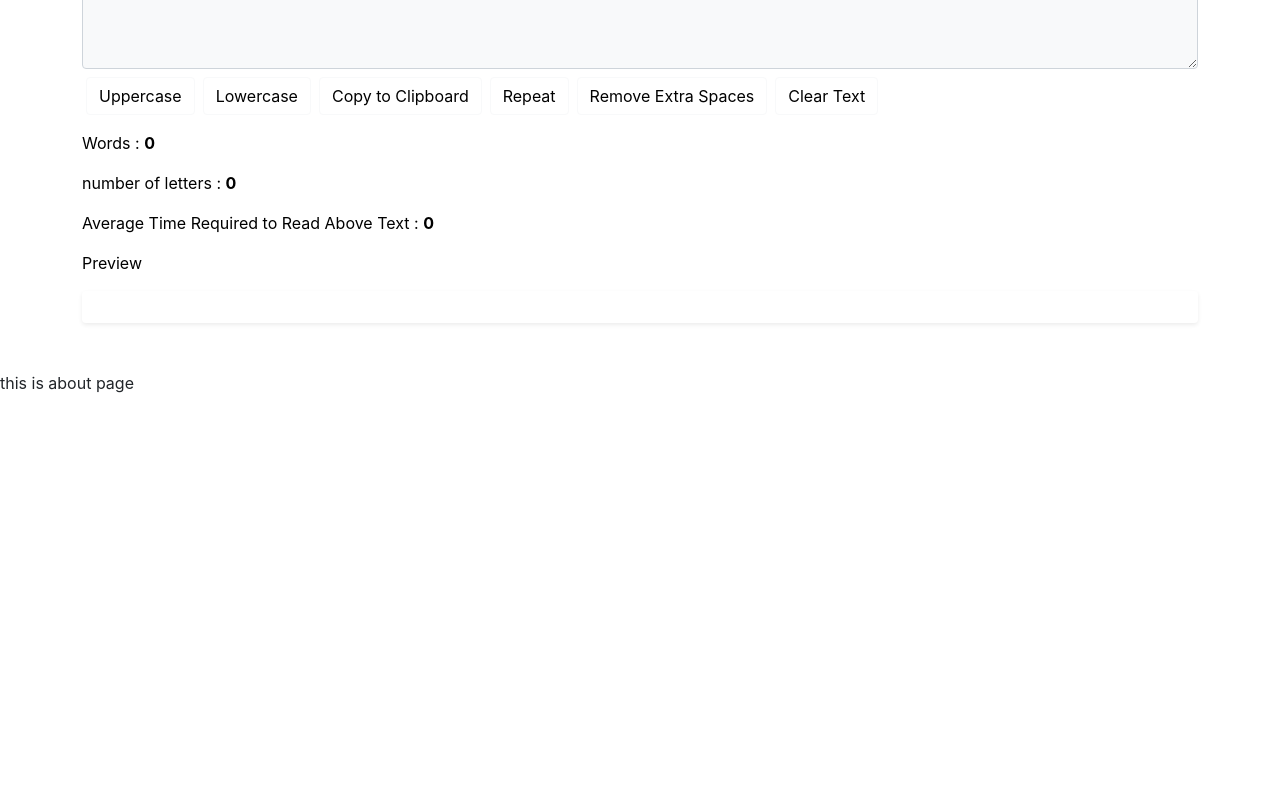
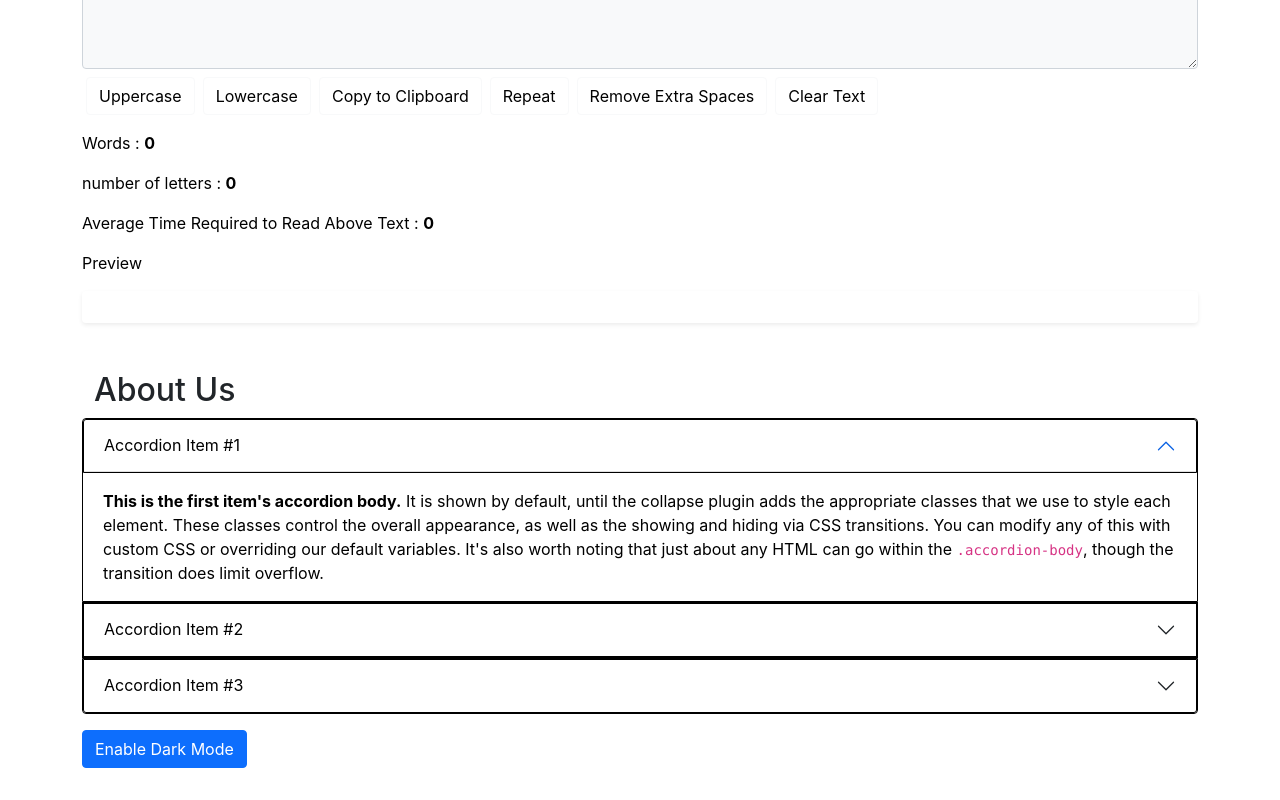
Before and after one commit to BE-Nishi/textutils, a React (Create React App) app: page / in a window 1280 px wide. Shown: the part 247-1047 px from the top of the page. Before the commit the page ends 800 px from the top, so only its background shows below. Built offline with nearby package versions, Linux system fonts and the light colour scheme.

Commit message:
Update About.js

```diff
--- a/src/Component/About.js
+++ b/src/Component/About.js
@@ -1,9 +1,140 @@
-import React from 'react'
+import React, {useState} from "react";
 
 export default function About() {
-    return (
-        <div>
-            <p>this is about page</p>
+    const [mode, setMode] = useState({
+        color : "black",
+        backgroundColor :"white",
+        border : "1px solid black"
+
+      }) ;
+    const [btnmode, setBtnmode] = useState("Enable Dark Mode");
+
+  const toggelMode = () =>{
+    if(mode.color === "black"){
+      setMode({
+        color : 'white',
+    backgroundColor :"black",
+    border : "1px solid white"
+      })
+      setBtnmode("Enable White Mode");
+    }
+    else{
+      setMode({
+        color : 'black',
+    backgroundColor :"white",
+    border : "1px solid black"
+      })
+      setBtnmode("Enable Dark Mode");
+    }
+    console.log("togglecase")
+  }
+  return (
+
+
+      <div className="container my-3">
+      <h2 className="container my-2">About Us</h2>
+        <div className="accordion" id="accordionExample">
+          <div className="accordion-item" style = {mode}>
+            <h2 className="accordion-header" id="headingOne" >
+              <button
+              style = {mode}
+                className="accordion-button"
+                type="button"
+                data-bs-toggle="collapse"
+                data-bs-target="#collapseOne"
+                aria-expanded="true"
+                aria-controls="collapseOne"
+              >
+                Accordion Item #1
+              </button>
+            </h2>
+            <div
+              id="collapseOne"
+              className="accordion-collapse collapse show"
+              aria-labelledby="headingOne"
+              data-bs-parent="#accordionExample"
+            >
+              <div className="accordion-body">
+                <strong>This is the first item's accordion body.</strong> It is
+                shown by default, until the collapse plugin adds the appropriate
+                classes that we use to style each element. These classes control
+                the overall appearance, as well as the showing and hiding via
+                CSS transitions. You can modify any of this with custom CSS or
+                overriding our default variables. It's also worth noting that
+                just about any HTML can go within the{" "}
+                <code>.accordion-body</code>, though the transition does limit
+                overflow.
+              </div>
+            </div>
+          </div>
+          <div className="accordion-item" style = {mode}>
+            <h2 className="accordion-header" id="headingTwo">
+              <button
+              style = {mode}
+                className="accordion-button collapsed"
+                type="button"
+                data-bs-toggle="collapse"
+                data-bs-target="#collapseTwo"
+                aria-expanded="false"
+                aria-controls="collapseTwo"
+              >
+                Accordion Item #2
+              </button>
+            </h2>
+            <div
+              id="collapseTwo"
+              className="accordion-collapse collapse"
+              aria-labelledby="headingTwo"
+              data-bs-parent="#accordionExample"
+            >
+              <div className="accordion-body" style = {mode}>
+                <strong>This is the second item's accordion body.</strong> It is
+                hidden by default, until the collapse plugin adds the
+                appropriate classes that we use to style each element. These
+                classes control the over any of this with
+                custom CSS or overriding our default variables. It's also worth
+                noting that just about any HTML can go within the{" "}
+                <code>.accordion-body</code>, though the transition does limit
+                overflow.
+              </div>
+            </div>
+          </div>
+          <div className="accordion-item" style = {mode}>
+            <h2 className="accordion-header" id="headingThree">
+              <button
+               style = {mode}
+                className="accordion-button collapsed"
+                type="button"
+                data-bs-toggle="collapse"
+                data-bs-target="#collapseThree"
+                aria-expanded="false"
+                aria-controls="collapseThree"
+              >
+                Accordion Item #3
+              </button>
+            </h2>
+            <div
+              id="collapseThree"
+              className="accordion-collapse collapse"
+              aria-labelledby="headingThree"
+              data-bs-parent="#accordionExample"
+            >
+              <div className="accordion-body" style = {mode}>
+                <strong>This is the third item's accordion body.</strong> It is
+                hidden by default, until the collapse plugin adds the
+                appropriate classes that we use to style each element. These
+                classes control the overall appearance, as well as the showing
+                and hiding via CSS transitions. You can modify any of this with
+                custom CSS or overriding our default variables. It's also worth
+                noting that just about any HTML can go within the{" "}
+                <code>.accordion-body</code>, though the transition does limit
+                overflow.
+              </div>
+            </div>
+          </div>
         </div>
-    )
+      <button className="btn btn-primary my-3"   onClick = {toggelMode}> Enable Dark Mode</button>
+      </div>
+
+  );
 }
```
